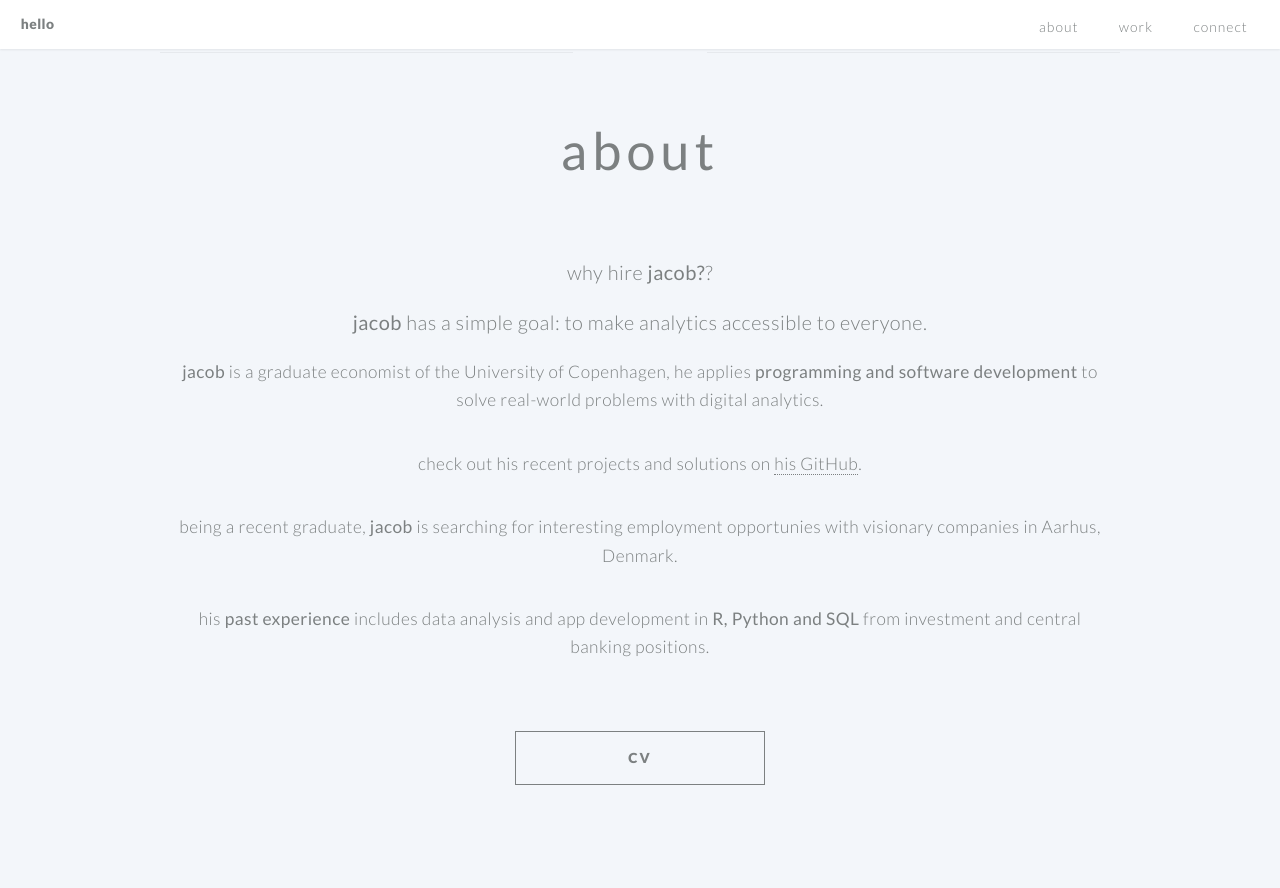
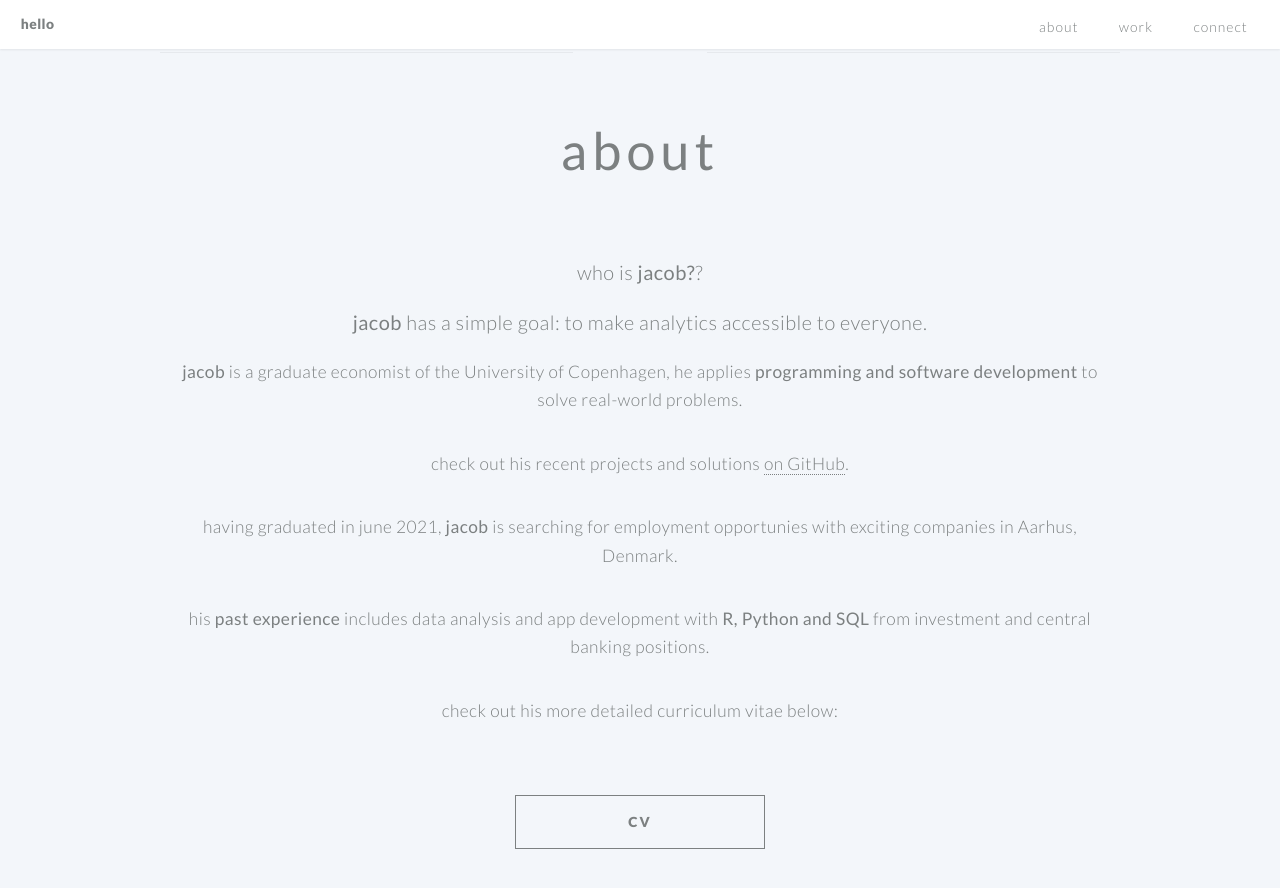
Before and after one commit to jacob-hein/jacobhein.com, a Jekyll site: the page built from index.md, in a window 1280 px wide and 900 px high, scrolled down 611 px. Shown: the top 888 px of the window. Built offline with Jekyll 4.4.1, drawn with Linux system fonts in a browser that asks for light colours.

Commit message:
Update index.md

```diff
--- a/index.md
+++ b/index.md
@@ -42,15 +42,16 @@ cta_button_label: contact # the label on the button
 
 ---
 [//]: # (write a bit about yourself here)
-### why hire **jacob?**?
+### who is **jacob?**?
 
 ### **jacob** has a simple goal: to make analytics accessible to everyone.
 
-**jacob** is a graduate economist of the University of Copenhagen, he applies **programming and software development** to solve real-world problems with digital analytics.
+**jacob** is a graduate economist of the University of Copenhagen, he applies **programming and software development** to solve real-world problems.
 
-check out his recent projects and solutions on [his GitHub](https://github.com/jacobshein).
+check out his recent projects and solutions [on GitHub](https://github.com/jacobshein).
 
-being a recent graduate, **jacob** is searching for interesting employment opportunies with visionary companies in Aarhus, Denmark.
+having graduated in june 2021, **jacob** is searching for employment opportunies with exciting companies in Aarhus, Denmark.
 
+his **past experience** includes data analysis and app development with **R, Python and SQL** from investment and central banking positions.
 
-his **past experience** includes data analysis and app development in **R, Python and SQL** from investment and central banking positions.
+check out his more detailed curriculum vitae below:
```
Also changed, not shown: other parts of index.md (+1 -1 lines).
